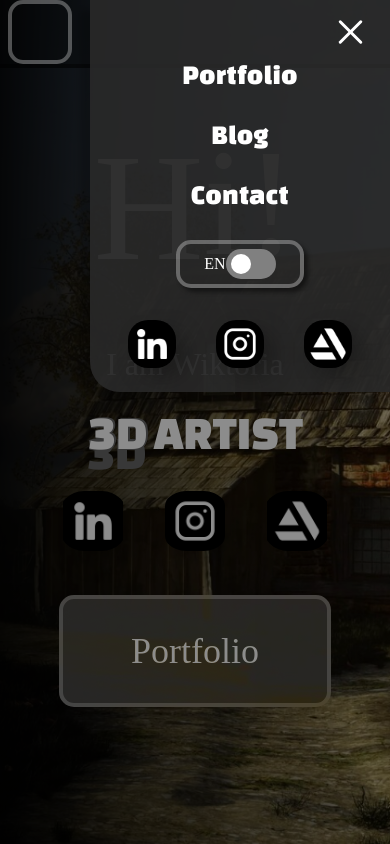
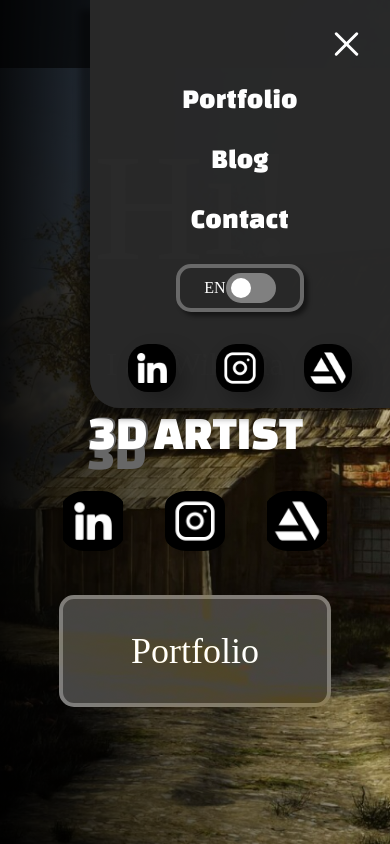
Before and after one commit to s-jez/Portfolio-3DArist, a React (Create React App) app: page / in a window 390 px wide. Both pictures are taken after a click on the button 350 px from the left and 32 px from the top of the page. Shown: the top 844 px of the page. Built offline with nearby package versions, Linux system fonts and the light colour scheme; a web font is replaced by a local one.

Commit message:
fix navbar mobile.

```diff
--- a/src/components/Navbar/Navbar.module.css
+++ b/src/components/Navbar/Navbar.module.css
@@ -117,6 +117,12 @@
   z-index: 10;
   border-radius: 50%;
 }
+.hamburger-container {
+  width: 100%;
+  display: flex;
+  justify-content: flex-end;
+  margin-right: 2.5rem;
+}
 .menu {
   display: none;
   width: 270px;
@@ -140,7 +146,7 @@
   height: 200px;
   background: rgba(41, 41, 41, 0.92);
   border-radius: 0px 0px 0px 30px;
-  padding: 13rem 0rem 11.5rem 0rem;
+  padding: 13rem 0rem 12.5rem 0rem;
   transform: translateX(0);
   box-shadow: -10px 10px 7px rgba(0, 0, 0, 0.25);
 }
@@ -171,6 +177,11 @@
   height: 100vh;
   background-color: rgba(0, 0, 0, 0.45);
   transition: all 0.3s;
+}
+.nav-mobile {
+  width: 100%;
+  display: flex;
+  justify-content: space-between;
 }
 @media (max-width: 1100px) {
   .nav-title {
--- a/src/components/Navbar/Navbar.tsx
+++ b/src/components/Navbar/Navbar.tsx
@@ -26,6 +26,7 @@ const Navbar = ({ isSubPage }: INavbar) => {
 
   const handleWindowResize = () => {
     window.innerWidth <= 968 ? setIsMobile(true) : setIsMobile(false);
+    setIsOpen(false);
   };
 
   useEffect(() => {
@@ -33,7 +34,6 @@ const Navbar = ({ isSubPage }: INavbar) => {
     return () => {
       window.removeEventListener("resize", handleWindowResize);
     };
-    // eslint-disable-next-line react-hooks/exhaustive-deps
   }, []);
 
   const openMenu = () => setIsOpen(!isOpen);
@@ -77,11 +77,27 @@ const Navbar = ({ isSubPage }: INavbar) => {
             <LanguageSwitch />
           </li>
         </div>
-        <li className={styles["mobile-nav"]}>
+        <div className={!isOpen ? styles["mobile-nav"] : styles["menu-active"]}>
+          {!isOpen && (
+            <div className={styles["nav-mobile"]}>
               <Link to="/" className={styles["nav-logo"]}>
                 &#x200b;
               </Link>
-          <div className={styles.hamburger}>
+              <li className={styles.hamburger}>
+                <Hamburger
+                  rounded
+                  onToggle={openMenu}
+                  toggled={isOpen}
+                  size={32}
+                  color="white"
+                />
+              </li>
+            </div>
+          )}
+          {isOpen && isMobile && (
+            <div className={isOpen ? styles["menu-active"] : styles["menu"]}>
+              <div className={styles["hamburger-container"]}>
+                <div>
                   <Hamburger
                     rounded
                     onToggle={openMenu}
@@ -90,10 +106,7 @@ const Navbar = ({ isSubPage }: INavbar) => {
                     color="white"
                   />
                 </div>
-        </li>
-        {isMobile && isOpen && (
-          <div className={styles.overlay} onClick={openMenu}>
-            <li className={isOpen ? styles["menu-active"] : styles["menu"]}>
+              </div>
               <Link to="/portfolio" onClick={openMenu} className={styles.link}>
                 {t("navbar.portfolio")}
               </Link>
@@ -103,9 +116,7 @@ const Navbar = ({ isSubPage }: INavbar) => {
               <a href="#contact" onClick={openMenu} className={styles.link}>
                 {t("navbar.contact")}
               </a>
-              <div className={styles["nav-language"]}>
               <LanguageSwitch />
-              </div>
               <div className={styles["menu__icons"]}>
                 <a
                   href="https://www.linkedin.com/in/wiktoria-sk%C3%B3rek/"
@@ -132,9 +143,9 @@ const Navbar = ({ isSubPage }: INavbar) => {
                   <img src={artstation} width={80} alt="artstation" />
                 </a>
               </div>
-            </li>
             </div>
           )}
+        </div>
       </ul>
     </nav>
   );
```
Lines whose indentation alone changed are shown as unchanged.
